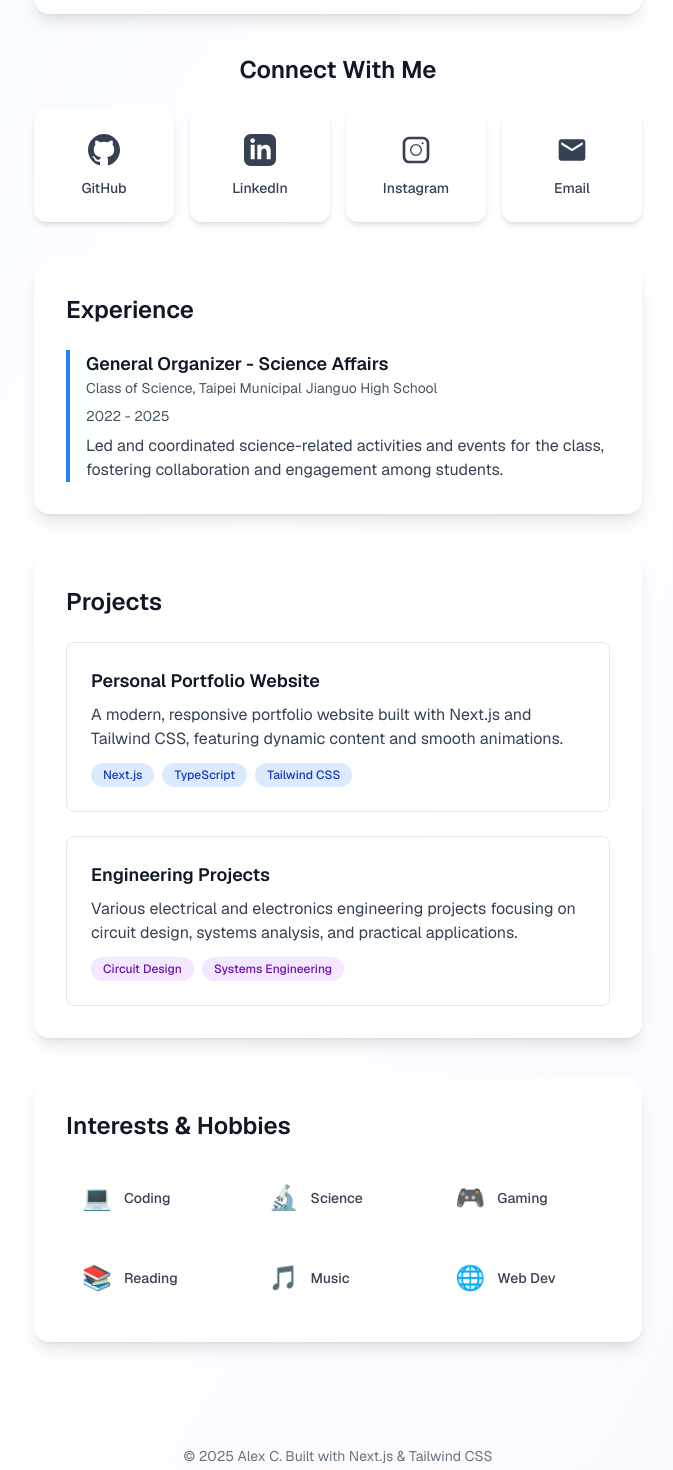
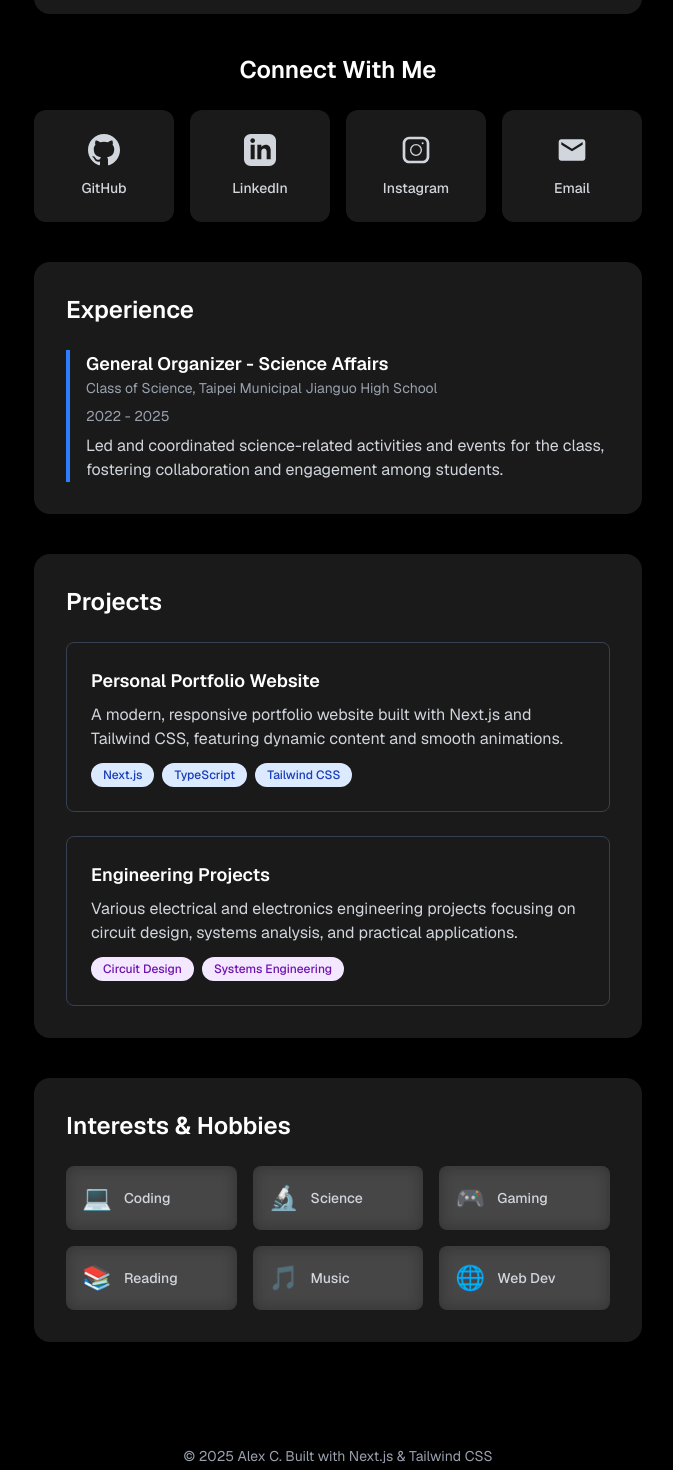
Before and after one commit to Alexchiuu/portfolio, a Next.js app: page / in a window 1280 px wide. Shown: the part 736-2206 px from the top of the page, without its empty margins (302-975 px from the left). Built offline with nearby package versions, Linux system fonts and the light colour scheme.

Commit message:
Add interactive 3D triangle mouse effect with scroll integration and gradual darkening

```diff
--- a/app/globals.css
+++ b/app/globals.css
@@ -1,8 +1,8 @@
 @import "tailwindcss";
 
 :root {
-  --background: #ffffff;
-  --foreground: #171717;
+  --background: #000000;
+  --foreground: #ededed;
 }
 
 @theme inline {
@@ -14,7 +14,7 @@
 
 @media (prefers-color-scheme: dark) {
   :root {
-    --background: #0a0a0a;
+    --background: #000000;
     --foreground: #ededed;
   }
 }
--- a/app/page.tsx
+++ b/app/page.tsx
@@ -1,4 +1,21 @@
+"use client";
+
 import Image from "next/image";
+import { useState, useEffect, useRef } from "react";
+
+interface Triangle {
+  id: number;
+  x: number;
+  y: number;
+  rotationX: number;
+  rotationY: number;
+  rotationZ: number;
+  rotationSpeed: number;
+  size: number;
+  opacity: number;
+  brightness: number;
+  darkenProgress: number;
+}
 
 function DualRingEffect() {
   return (
@@ -8,18 +25,197 @@ function DualRingEffect() {
         <div className="absolute inset-[-200%] animate-spin-slow" style={{
           background: 'conic-gradient(from 0deg, red, orange, yellow, lime, cyan, blue, magenta, red)'
         }}></div>
-        <div className="absolute inset-[1px] rounded-xl bg-white dark:bg-gray-800"></div>
+        <div className="absolute inset-[1px] rounded-xl bg-black"></div>
       </div>
       {/* Blur rainbow effect */}
       <div className="gradient-container">
         <div className="gradient"></div>
       </div>
-      <div className="absolute inset-[3px] rounded-xl bg-white dark:bg-gray-800"></div>
+      <div className="absolute inset-[3px] rounded-xl bg-black"></div>
     </div>
   );
 }
 
 export default function Home() {
+  const [triangles, setTriangles] = useState<Triangle[]>([]);
+  const [isHovering, setIsHovering] = useState(false);
+  const [mousePos, setMousePos] = useState({ x: 0, y: 0 });
+  const [isMouseMoving, setIsMouseMoving] = useState(false);
+  const [mouseVelocity, setMouseVelocity] = useState({ vx: 0, vy: 0 });
+  const triangleIdCounter = useRef(0);
+
+  useEffect(() => {
+    let animationFrameId: number;
+
+    const animate = () => {
+      setTriangles((prevTriangles) => {
+        return prevTriangles
+          .map((triangle) => {
+            // Calculate distance from mouse to triangle
+            const dx = triangle.x - mousePos.x;
+            const dy = triangle.y - mousePos.y;
+            const distance = Math.sqrt(dx * dx + dy * dy);
+
+            // Fade out based on distance (start fading at 140px, gone by 200px)
+            const maxDistance = 200;
+            const fadeStart = 140;
+            let newOpacity = triangle.opacity;
+
+            if (distance > fadeStart) {
+              newOpacity = Math.max(0, 1 - (distance - fadeStart) / (maxDistance - fadeStart));
+            }
+
+            // Calculate brightness based on distance (closer = brighter)
+            const maxBrightnessDistance = 160;
+            let baseBrightness = distance < maxBrightnessDistance ? 1 - (distance / maxBrightnessDistance) : 0;
+
+            // Gradually darken when mouse stops moving
+            let newDarkenProgress = triangle.darkenProgress;
+            if (!isMouseMoving) {
+              // Gradually increase darken progress (0 to 1 over time)
+              newDarkenProgress = Math.min(1, triangle.darkenProgress + 0.02);
+            } else {
+              // Gradually decrease darken progress when moving
+              newDarkenProgress = Math.max(0, triangle.darkenProgress - 0.05);
+            }
+
+            // Apply darkening: fully fade to black when stopped
+            const brightness = baseBrightness * (1 - newDarkenProgress * 0.8);
+
+            // Calculate rotation based on mouse movement and proximity
+            let rotationChange = 0;
+            if (isMouseMoving && distance < 160) {
+              // Stronger effect when mouse is closer and moving
+              const influence = 1 - (distance / 160);
+              const velocityMagnitude = Math.sqrt(mouseVelocity.vx * mouseVelocity.vx + mouseVelocity.vy * mouseVelocity.vy);
+              // Use same rotation speed for all triangles (sign determines direction)
+              const direction = triangle.rotationSpeed > 0 ? 1 : -1;
+              // Speed multiplier based on distance (closer = much faster, outer = much slower)
+              const speedMultiplier = 0.1 + (influence * 2.9); // Range from 0.1 (far) to 3.0 (close)
+              rotationChange = direction * influence * Math.min(velocityMagnitude * 1, 15) * speedMultiplier;
+            }
+
+            return {
+              ...triangle,
+              rotationX: triangle.rotationX + rotationChange,
+              rotationY: triangle.rotationY + rotationChange * 0.7,
+              rotationZ: triangle.rotationZ + rotationChange * 1.2,
+              opacity: newOpacity,
+              brightness: brightness,
+              darkenProgress: newDarkenProgress,
+            };
+          })
+          .filter((triangle) => triangle.opacity > 0);
+      });
+
+      animationFrameId = requestAnimationFrame(animate);
+    };
+
+    if (isHovering) {
+      animationFrameId = requestAnimationFrame(animate);
+    }
+
+    return () => {
+      if (animationFrameId) {
+        cancelAnimationFrame(animationFrameId);
+      }
+    };
+  }, [isHovering, mousePos, isMouseMoving, mouseVelocity]);
+
+  const handleMouseMove = (e: React.MouseEvent<HTMLDivElement>) => {
+    const newX = e.clientX;
+    const newY = e.clientY + window.scrollY; // Add scroll offset
+
+    // Calculate velocity
+    const vx = newX - mousePos.x;
+    const vy = newY - mousePos.y;
+    setMouseVelocity({ vx, vy });
+
+    setMousePos({ x: newX, y: newY });
+    setIsMouseMoving(true);
+
+    if (isHovering) {
+      const maxTriangles = 100; // Keep 100 triangles around the mouse
+
+      setTriangles((prev) => {
+        // If we have fewer triangles than the max, add more
+        if (prev.length < maxTriangles) {
+          const trianglesToAdd = Math.min(8, maxTriangles - prev.length);
+          const newTriangles = [];
+
+          for (let i = 0; i < trianglesToAdd; i++) {
+            let attempts = 0;
+            let validPosition = false;
+            let triangleX: number = 0;
+            let triangleY: number = 0;
+
+            // Try to find a position that doesn't overlap with existing triangles
+            while (!validPosition && attempts < 10) {
+              // Generate random angle and distance from mouse cursor
+              const angle = Math.random() * Math.PI * 2;
+              const distance = Math.random() * 170 + 30; // Random distance between 30-200px from cursor
+              const offsetX = Math.cos(angle) * distance;
+              const offsetY = Math.sin(angle) * distance;
+
+              triangleX = newX + offsetX;
+              triangleY = newY + offsetY;
+
+              // Check if this position is far enough from existing triangles
+              const minDistance = 25; // Minimum distance between triangles
+              validPosition = prev.every(triangle => {
+                const dx = triangle.x - triangleX;
+                const dy = triangle.y - triangleY;
+                const dist = Math.sqrt(dx * dx + dy * dy);
+                return dist > minDistance;
+              });
+
+              attempts++;
+            }
+
+            // Only add if we found a valid position
+            if (validPosition) {
+              triangleIdCounter.current += 1;
+              newTriangles.push({
+                id: triangleIdCounter.current,
+                x: triangleX,
+                y: triangleY,
+                rotationX: 0,
+                rotationY: 0,
+                rotationZ: 0,
+                rotationSpeed: (Math.random() - 0.5) * 8,
+                size: 30, // Fixed size for all triangles
+                opacity: 1,
+                brightness: 1,
+                darkenProgress: 0,
+              });
+            }
+          }
+
+          return [...prev, ...newTriangles];
+        }
+
+        return prev;
+      });
+    }
+  };
+
+  // Detect when mouse stops moving
+  useEffect(() => {
+    const timeout = setTimeout(() => {
+      setIsMouseMoving(false);
+    }, 100);
+
+    return () => clearTimeout(timeout);
+  }, [mousePos]);
+
+  const handleMouseEnter = () => {
+    setIsHovering(true);
+  };
+
+  const handleMouseLeave = () => {
+    setIsHovering(false);
+    setTriangles([]);
+  };
   const socialLinks = [
     {
       name: "GitHub",
@@ -44,8 +240,45 @@ export default function Home() {
   ];
 
   return (
-    <div className="min-h-screen bg-gradient-to-br from-blue-50 via-white to-purple-50 font-sans dark:from-gray-900 dark:via-gray-800 dark:to-gray-900">
-      <main className="flex w-full max-w-2xl flex-col items-center mx-auto px-8 py-16">
+    <div
+      className="min-h-screen bg-black font-sans relative overflow-hidden"
+      style={{ perspective: '1000px' }}
+      onMouseMove={handleMouseMove}
+      onMouseEnter={handleMouseEnter}
+      onMouseLeave={handleMouseLeave}
+    >
+      {/* Animated Triangles */}
+      {triangles.map((triangle) => (
+        <div
+          key={triangle.id}
+          className="absolute pointer-events-none z-0"
+          style={{
+            left: triangle.x,
+            top: triangle.y,
+            transform: `translate(-50%, -50%) rotateX(${triangle.rotationX}deg) rotateY(${triangle.rotationY}deg) rotateZ(${triangle.rotationZ}deg)`,
+            transformStyle: 'preserve-3d',
+            opacity: triangle.opacity,
+          }}
+        >
+          <svg
+            width={triangle.size}
+            height={triangle.size}
+            viewBox="0 0 100 100"
+            style={{
+              filter: `brightness(${triangle.brightness}) drop-shadow(0 0 2px rgba(255, 255, 255, ${triangle.brightness * 0.5}))`,
+            }}
+          >
+            <polygon
+              points="50,10 90,90 10,90"
+              fill="none"
+              stroke="white"
+              strokeWidth="3"
+            />
+          </svg>
+        </div>
+      ))}
+
+      <main className="flex w-full max-w-2xl flex-col items-center mx-auto px-8 py-16 relative z-10">
         {/* Profile Section */}
         <div className="mb-8 text-center">
           <div className="mb-6 inline-block">
@@ -62,25 +295,25 @@ export default function Home() {
             </div>
           </div>
 
-          <h1 className="mb-3 text-4xl font-bold tracking-tight text-gray-900 dark:text-white sm:text-5xl">
+          <h1 className="mb-3 text-4xl font-bold tracking-tight text-white sm:text-5xl">
             Alex C
           </h1>
 
-          <p className="mb-2 text-xl text-gray-600 dark:text-gray-300">
+          <p className="mb-2 text-xl text-gray-300">
             Student — Electrical & Electronics Engineering
           </p>
 
-          <p className="mx-auto max-w-lg text-base leading-relaxed text-gray-500 dark:text-gray-400">
+          <p className="mx-auto max-w-lg text-base leading-relaxed text-gray-400">
             Aspiring engineer focused on project management and systems design. Currently pursuing a BE in Electrical & Electronics Engineering at National Taiwan University in Taipei.
           </p>
         </div>
 
         {/* About Section */}
-        <div className="mb-10 w-full rounded-2xl bg-white/70 p-8 shadow-lg backdrop-blur-sm dark:bg-gray-800/70">
-          <h2 className="mb-4 text-2xl font-semibold text-gray-900 dark:text-white">
+        <div className="mb-10 w-full rounded-2xl bg-white/10 p-8 shadow-lg backdrop-blur-sm">
+          <h2 className="mb-4 text-2xl font-semibold text-white">
             About Me
           </h2>
-          <div className="space-y-3 text-gray-600 dark:text-gray-300">
+          <div className="space-y-3 text-gray-300">
             <p>🎓 Bachelor of Engineering — Electrical & Electronics Engineering, National Taiwan University (Sep 2025 — Jun 2029)</p>
             <p>🏫 Taipei Municipal Jianguo High School — High School Diploma, Class of Science (Sep 2022 — Jun 2025)</p>
             <p>🧩 Activities: General organizer of the Science affair in Class of Science</p>
@@ -91,7 +324,7 @@ export default function Home() {
 
         {/* Social Links */}
         <div className="w-full mb-10">
-          <h2 className="mb-6 text-center text-2xl font-semibold text-gray-900 dark:text-white">
+          <h2 className="mb-6 text-center text-2xl font-semibold text-white">
             Connect With Me
           </h2>
           <div className="grid grid-cols-2 gap-4 sm:grid-cols-4">
@@ -101,17 +334,17 @@ export default function Home() {
                 href={link.url}
                 target="_blank"
                 rel="noopener noreferrer"
-                className="group relative flex flex-col items-center justify-center gap-3 rounded-xl bg-white p-6 shadow-md transition-all duration-300 hover:scale-105 hover:shadow-xl dark:bg-gray-800"
+                className="group relative flex flex-col items-center justify-center gap-3 rounded-xl bg-white/10 p-6 shadow-md transition-all duration-300 hover:scale-105 hover:shadow-xl backdrop-blur-sm"
               >
                 <DualRingEffect />
                 <svg
-                  className="relative z-20 h-8 w-8 fill-gray-700 dark:fill-gray-300"
+                  className="relative z-20 h-8 w-8 fill-gray-300"
                   viewBox="0 0 24 24"
                   xmlns="http://www.w3.org/2000/svg"
                 >
                   <path d={link.icon} />
                 </svg>
-                <span className="relative z-20 text-sm font-medium text-gray-700 dark:text-gray-300">
+                <span className="relative z-20 text-sm font-medium text-gray-300">
                   {link.name}
                 </span>
               </a>
@@ -120,22 +353,22 @@ export default function Home() {
         </div>
 
         {/* Experience Section */}
-        <div className="mb-10 w-full rounded-2xl bg-white/70 p-8 shadow-lg backdrop-blur-sm dark:bg-gray-800/70">
-          <h2 className="mb-6 text-2xl font-semibold text-gray-900 dark:text-white">
+        <div className="mb-10 w-full rounded-2xl bg-white/10 p-8 shadow-lg backdrop-blur-sm">
+          <h2 className="mb-6 text-2xl font-semibold text-white">
             Experience
           </h2>
           <div className="space-y-6">
             <div className="border-l-4 border-blue-500 pl-4">
-              <h3 className="text-lg font-semibold text-gray-900 dark:text-white">
+              <h3 className="text-lg font-semibold text-white">
                 General Organizer - Science Affairs
               </h3>
-              <p className="text-sm text-gray-600 dark:text-gray-400 mb-2">
+              <p className="text-sm text-gray-400 mb-2">
                 Class of Science, Taipei Municipal Jianguo High School
               </p>
-              <p className="text-sm text-gray-600 dark:text-gray-400 mb-2">
+              <p className="text-sm text-gray-400 mb-2">
                 2022 - 2025
               </p>
-              <p className="text-gray-700 dark:text-gray-300">
+              <p className="text-gray-300">
                 Led and coordinated science-related activities and events for the class, fostering collaboration and engagement among students.
               </p>
             </div>
@@ -143,17 +376,17 @@ export default function Home() {
         </div>
 
         {/* Projects Section */}
-        <div className="mb-10 w-full rounded-2xl bg-white/70 p-8 shadow-lg backdrop-blur-sm dark:bg-gray-800/70">
-          <h2 className="mb-6 text-2xl font-semibold text-gray-900 dark:text-white">
+        <div className="mb-10 w-full rounded-2xl bg-white/10 p-8 shadow-lg backdrop-blur-sm">
+          <h2 className="mb-6 text-2xl font-semibold text-white">
             Projects
           </h2>
           <div className="space-y-6">
-            <div className="group relative rounded-lg border border-gray-200 p-6 transition-all hover:scale-105 hover:shadow-xl dark:border-gray-700">
+            <div className="group relative rounded-lg border border-gray-700 p-6 transition-all hover:scale-105 hover:shadow-xl">
               <DualRingEffect />
-              <h3 className="relative z-20 text-lg font-semibold text-gray-900 dark:text-white mb-2">
+              <h3 className="relative z-20 text-lg font-semibold text-white mb-2">
                 Personal Portfolio Website
               </h3>
-              <p className="relative z-20 text-gray-700 dark:text-gray-300 mb-3">
+              <p className="relative z-20 text-gray-300 mb-3">
                 A modern, responsive portfolio website built with Next.js and Tailwind CSS, featuring dynamic content and smooth animations.
               </p>
               <div className="relative z-20 flex flex-wrap gap-2">
@@ -169,12 +402,12 @@ export default function Home() {
               </div>
             </div>
 
-            <div className="group relative rounded-lg border border-gray-200 p-6 transition-all hover:scale-105 hover:shadow-xl dark:border-gray-700">
+            <div className="group relative rounded-lg border border-gray-700 p-6 transition-all hover:scale-105 hover:shadow-xl">
               <DualRingEffect />
-              <h3 className="relative z-20 text-lg font-semibold text-gray-900 dark:text-white mb-2">
+              <h3 className="relative z-20 text-lg font-semibold text-white mb-2">
                 Engineering Projects
               </h3>
-              <p className="relative z-20 text-gray-700 dark:text-gray-300 mb-3">
+              <p className="relative z-20 text-gray-300 mb-3">
                 Various electrical and electronics engineering projects focusing on circuit design, systems analysis, and practical applications.
               </p>
               <div className="relative z-20 flex flex-wrap gap-2">
@@ -190,46 +423,46 @@ export default function Home() {
         </div>
 
         {/* Interests Section */}
-        <div className="mb-10 w-full rounded-2xl bg-white/70 p-8 shadow-lg backdrop-blur-sm dark:bg-gray-800/70">
-          <h2 className="mb-6 text-2xl font-semibold text-gray-900 dark:text-white">
+        <div className="mb-10 w-full rounded-2xl bg-white/10 p-8 shadow-lg backdrop-blur-sm">
+          <h2 className="mb-6 text-2xl font-semibold text-white">
             Interests & Hobbies
           </h2>
           <div className="grid grid-cols-2 gap-4 sm:grid-cols-3">
-            <div className="group relative flex items-center gap-3 rounded-lg bg-white p-4 transition-all hover:scale-105 hover:shadow-lg dark:bg-gray-800">
+            <div className="group relative flex items-center gap-3 rounded-lg bg-white/10 p-4 transition-all hover:scale-105 hover:shadow-lg backdrop-blur-sm">
               <DualRingEffect />
               <span className="relative z-20 text-2xl">💻</span>
-              <span className="relative z-20 text-sm font-medium text-gray-700 dark:text-gray-300">Coding</span>
+              <span className="relative z-20 text-sm font-medium text-gray-300">Coding</span>
             </div>
-            <div className="group relative flex items-center gap-3 rounded-lg bg-white p-4 transition-all hover:scale-105 hover:shadow-lg dark:bg-gray-800">
+            <div className="group relative flex items-center gap-3 rounded-lg bg-white/10 p-4 transition-all hover:scale-105 hover:shadow-lg backdrop-blur-sm">
               <DualRingEffect />
               <span className="relative z-20 text-2xl">🔬</span>
-              <span className="relative z-20 text-sm font-medium text-gray-700 dark:text-gray-300">Science</span>
+              <span className="relative z-20 text-sm font-medium text-gray-300">Science</span>
             </div>
-            <div className="group relative flex items-center gap-3 rounded-lg bg-white p-4 transition-all hover:scale-105 hover:shadow-lg dark:bg-gray-800">
+            <div className="group relative flex items-center gap-3 rounded-lg bg-white/10 p-4 transition-all hover:scale-105 hover:shadow-lg backdrop-blur-sm">
               <DualRingEffect />
               <span className="relative z-20 text-2xl">🎮</span>
-              <span className="relative z-20 text-sm font-medium text-gray-700 dark:text-gray-300">Gaming</span>
+              <span className="relative z-20 text-sm font-medium text-gray-300">Gaming</span>
             </div>
-            <div className="group relative flex items-center gap-3 rounded-lg bg-white p-4 transition-all hover:scale-105 hover:shadow-lg dark:bg-gray-800">
+            <div className="group relative flex items-center gap-3 rounded-lg bg-white/10 p-4 transition-all hover:scale-105 hover:shadow-lg backdrop-blur-sm">
               <DualRingEffect />
               <span className="relative z-20 text-2xl">📚</span>
-              <span className="relative z-20 text-sm font-medium text-gray-700 dark:text-gray-300">Reading</span>
+              <span className="relative z-20 text-sm font-medium text-gray-300">Reading</span>
             </div>
-            <div className="group relative flex items-center gap-3 rounded-lg bg-white p-4 transition-all hover:scale-105 hover:shadow-lg dark:bg-gray-800">
+            <div className="group relative flex items-center gap-3 rounded-lg bg-white/10 p-4 transition-all hover:scale-105 hover:shadow-lg backdrop-blur-sm">
               <DualRingEffect />
               <span className="relative z-20 text-2xl">🎵</span>
-              <span className="relative z-20 text-sm font-medium text-gray-700 dark:text-gray-300">Music</span>
+              <span className="relative z-20 text-sm font-medium text-gray-300">Music</span>
             </div>
-            <div className="group relative flex items-center gap-3 rounded-lg bg-white p-4 transition-all hover:scale-105 hover:shadow-lg dark:bg-gray-800">
+            <div className="group relative flex items-center gap-3 rounded-lg bg-white/10 p-4 transition-all hover:scale-105 hover:shadow-lg backdrop-blur-sm">
               <DualRingEffect />
               <span className="relative z-20 text-2xl">🌐</span>
-              <span className="relative z-20 text-sm font-medium text-gray-700 dark:text-gray-300">Web Dev</span>
+              <span className="relative z-20 text-sm font-medium text-gray-300">Web Dev</span>
             </div>
           </div>
         </div>
 
         {/* Footer */}
-        <footer className="mt-16 text-center text-sm text-gray-500 dark:text-gray-400">
+        <footer className="mt-16 text-center text-sm text-gray-400">
           <p>© 2025 Alex C. Built with Next.js & Tailwind CSS</p>
         </footer>
       </main>
```
